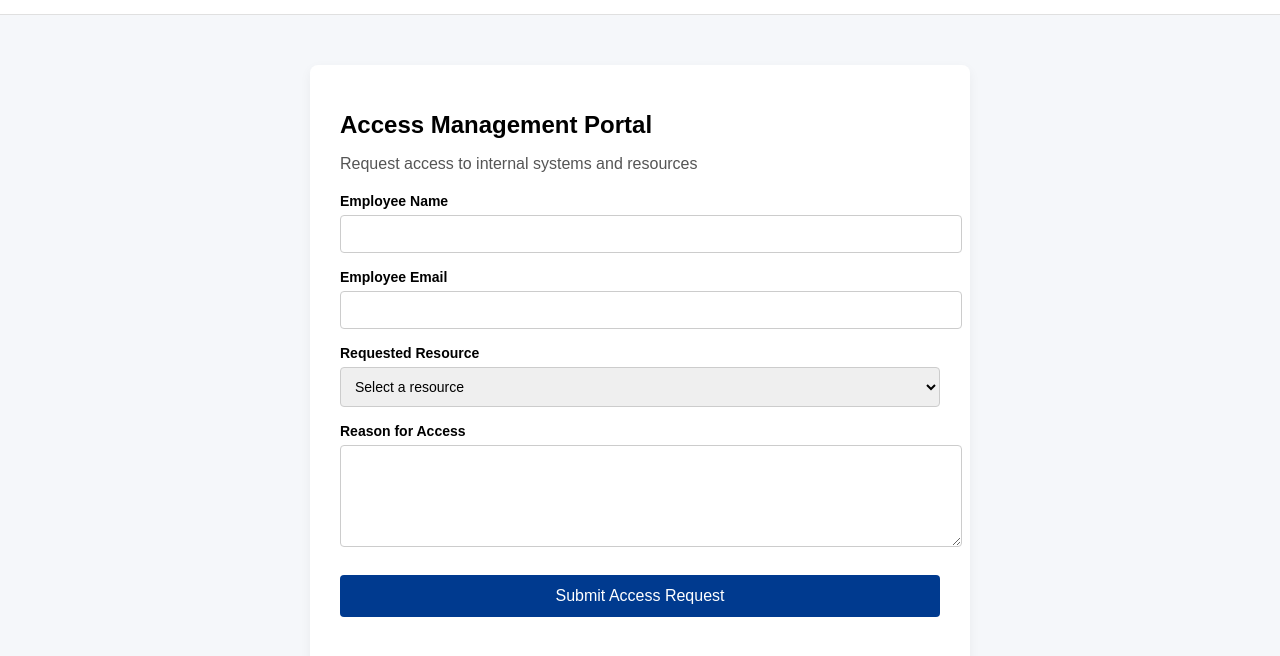
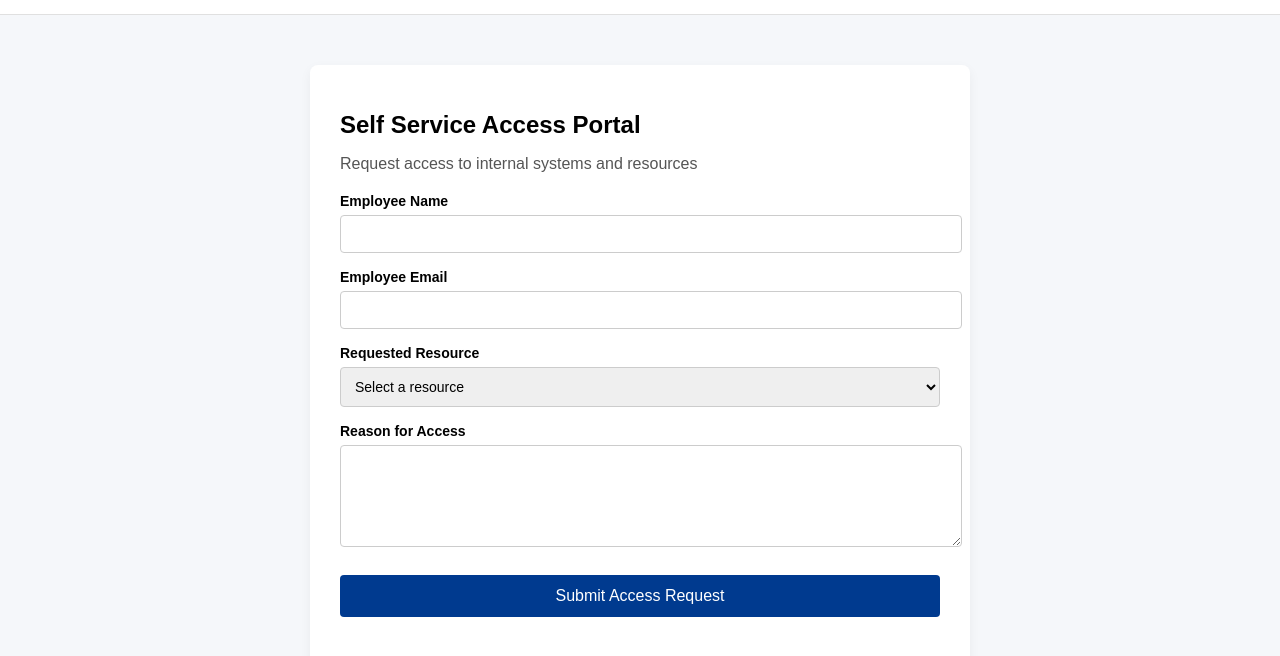
Before and after one commit to jerryn-joy/automated-access-provisioning-workflow, a plain HTML site: page frontend/index.html in a window 1280 px wide. Shown: the part 58-714 px from the top of the page. Drawn offline with Linux system fonts and the light colour scheme.

Commit message:
Rename portal title to 'Self Service Access Portal'

```diff
--- a/frontend/index.html
+++ b/frontend/index.html
@@ -3,7 +3,7 @@
 <head>
   <meta charset="UTF-8" />
   <meta name="viewport" content="width=device-width, initial-scale=1.0" />
-  <title>Access Management Portal</title>
+  <title>Self Service Access Portal</title>
 
   <style>
     body {
@@ -105,7 +105,7 @@
   </div>
 
   <div class="container">
-    <h1>Access Management Portal</h1>
+    <h1>Self Service Access Portal</h1>
     <p>Request access to internal systems and resources</p>
 
     <form id="requestForm">
```
